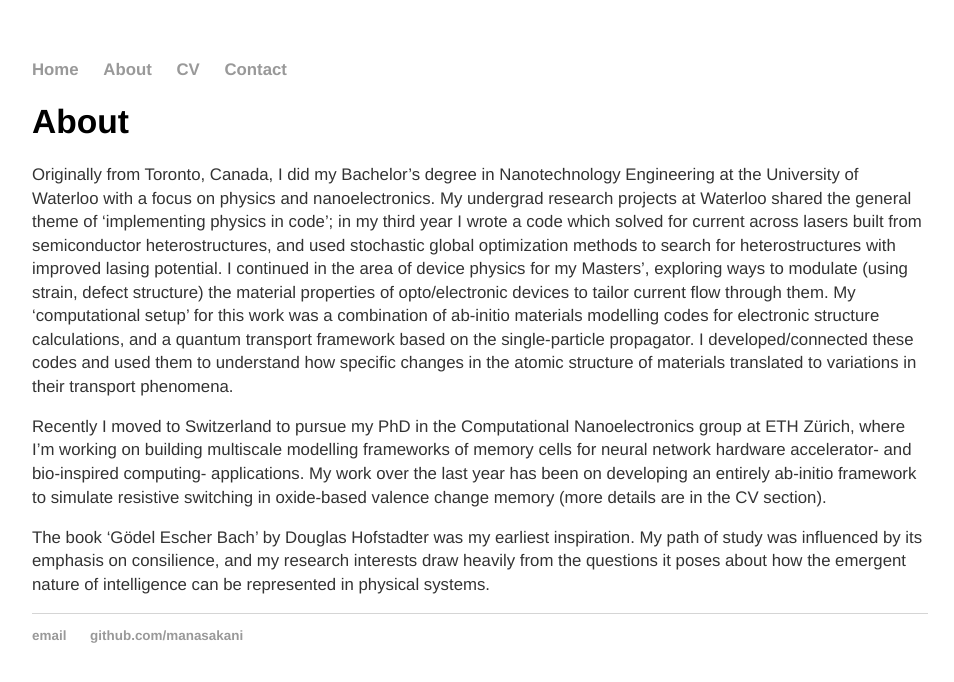
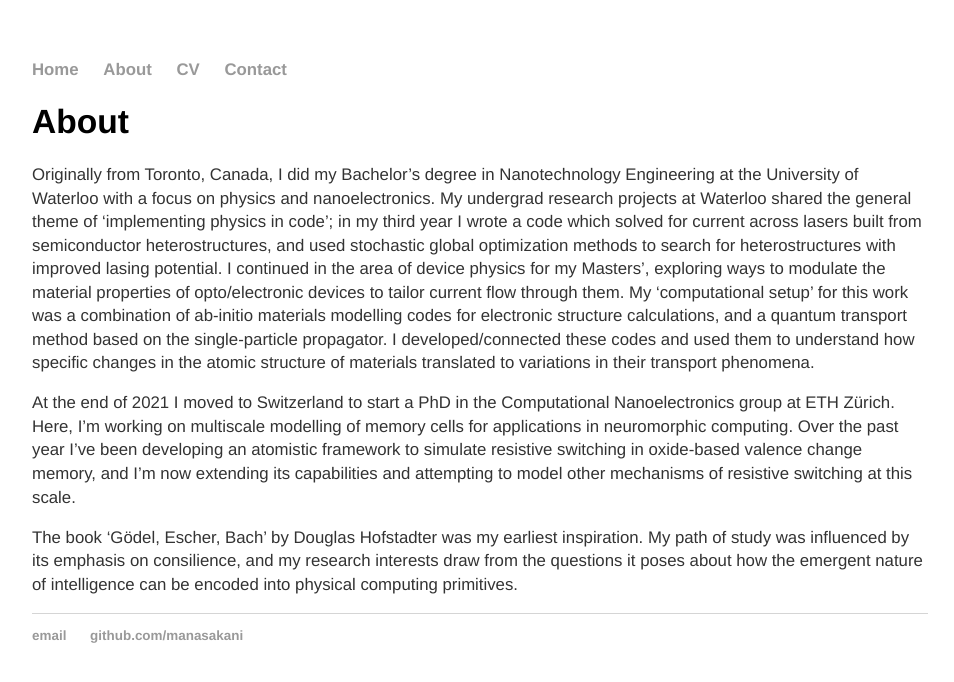
Before and after one commit to manasakani/manaskani.github.io, a Jekyll site: the page built from about/index.md, in a window 1280 px wide. Shown: the top 682 px of the page, without its empty margins (160-1114 px from the left). Built offline with Jekyll 4.4.1, drawn with Linux system fonts in a browser that asks for light colours.

Commit message:
Update index.md

```diff
--- a/about/index.md
+++ b/about/index.md
@@ -5,8 +5,8 @@
 
 # About
 
-Originally from Toronto, Canada, I did my Bachelor's degree in Nanotechnology Engineering at the University of Waterloo with a focus on physics and nanoelectronics. My undergrad research projects at Waterloo shared the general theme of 'implementing physics in code'; in my third year I wrote a code which solved for current across lasers built from semiconductor heterostructures, and used stochastic global optimization methods to search for heterostructures with improved lasing potential. I continued in the area of device physics for my Masters', exploring ways to modulate (using strain, defect structure) the material properties of opto/electronic devices to tailor current flow through them. My 'computational setup' for this work was a combination of ab-initio materials modelling codes for electronic structure calculations, and a quantum transport framework based on the single-particle propagator. I developed/connected these codes and used them to understand how specific changes in the atomic structure of materials translated to variations in their transport phenomena.
+Originally from Toronto, Canada, I did my Bachelor's degree in Nanotechnology Engineering at the University of Waterloo with a focus on physics and nanoelectronics. My undergrad research projects at Waterloo shared the general theme of 'implementing physics in code'; in my third year I wrote a code which solved for current across lasers built from semiconductor heterostructures, and used stochastic global optimization methods to search for heterostructures with improved lasing potential. I continued in the area of device physics for my Masters', exploring ways to modulate the material properties of opto/electronic devices to tailor current flow through them. My 'computational setup' for this work was a combination of ab-initio materials modelling codes for electronic structure calculations, and a quantum transport method based on the single-particle propagator. I developed/connected these codes and used them to understand how specific changes in the atomic structure of materials translated to variations in their transport phenomena.
 
-Recently I moved to Switzerland to pursue my PhD in the Computational Nanoelectronics group at ETH Zürich, where I'm working on building multiscale modelling frameworks of memory cells for neural network hardware accelerator- and bio-inspired computing- applications. My work over the last year has been on developing an entirely ab-initio framework to simulate resistive switching in oxide-based valence change memory (more details are in the CV section).
+At the end of 2021 I moved to Switzerland to start a PhD in the Computational Nanoelectronics group at ETH Zürich. Here, I'm working on multiscale modelling of memory cells for applications in neuromorphic computing. Over the past year I've been developing an atomistic framework to simulate resistive switching in oxide-based valence change memory, and I'm now extending its capabilities and attempting to model other mechanisms of resistive switching at this scale.
 
-The book 'Gödel Escher Bach' by Douglas Hofstadter was my earliest inspiration. My path of study was influenced by its emphasis on consilience, and my research interests draw heavily from the questions it poses about how the emergent nature of intelligence can be represented in physical systems.
+The book 'Gödel, Escher, Bach' by Douglas Hofstadter was my earliest inspiration. My path of study was influenced by its emphasis on consilience, and my research interests draw from the questions it poses about how the emergent nature of intelligence can be encoded into physical computing primitives.
```
